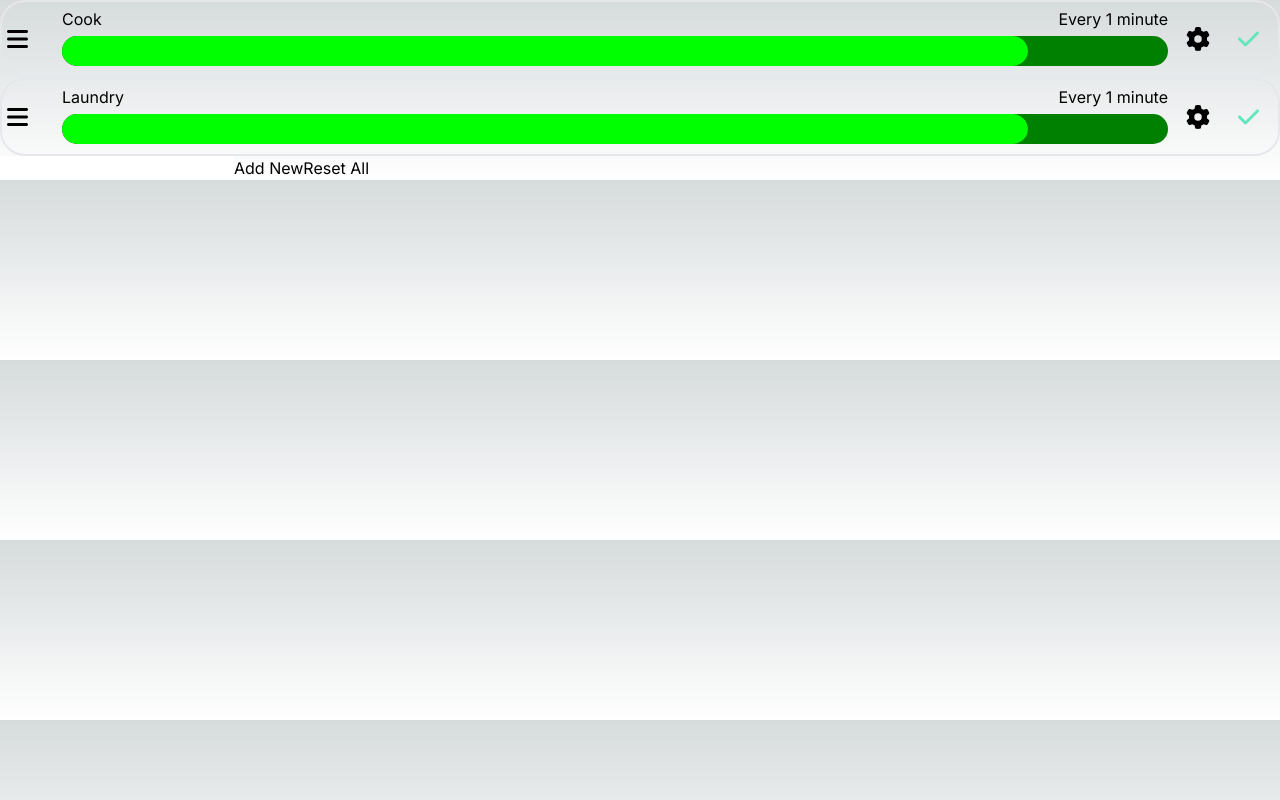
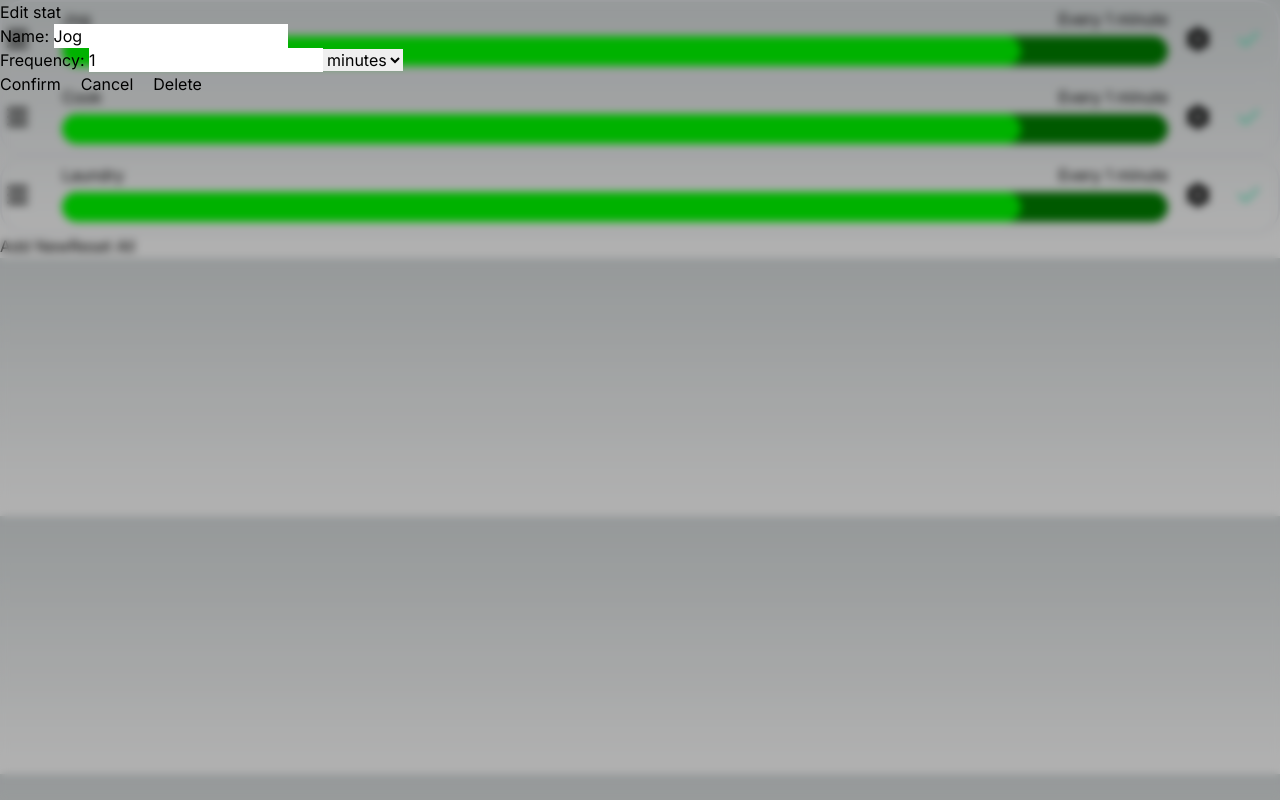
Before and after one commit to Nin1/stat-bars, a Next.js app: page / in a window 1280 px wide. Both pictures are taken after a click on the button 1198 px from the left and 39 px from the top of the page. Built offline with nearby package versions, Linux system fonts and the light colour scheme.

Commit message:
Add new and Edit modals

```diff
--- a/app/components/progress-bar.tsx
+++ b/app/components/progress-bar.tsx
@@ -70,6 +70,7 @@ function MsToTimeString(ms: number): string {
 export default function ProgressBar(progress: ProgressData) {
     const [t, setT] = useState(0);
     const [overflow, setOverflow] = useState(0);
+
     function RefreshProgress() {
         let currentDate = new Date();
 
@@ -88,10 +89,9 @@ export default function ProgressBar(progress: ProgressData) {
 
     // Update bar every 1000ms
     useEffect(() => {
-        RefreshProgress();
         const interval = setInterval(RefreshProgress, 1000);
         return () => { clearInterval(interval); }
-    });
+    }, [t, overflow]);
 
     function GetOverlayText() {
         if (overflow > 0) {
--- /dev/null
+++ b/app/components/stat-edit-modal.tsx
@@ -0,0 +1,63 @@
+import { useState } from "react";
+import { Frequency, NeedConfig, NeedConfigDef } from "../definitions";
+
+
+type StatEditProps = {
+    config: NeedConfig | null,
+    title: string,
+    onConfirm: (oldConfig: NeedConfig | null, configDef: NeedConfigDef) => void,
+    onDelete: (config: NeedConfig) => void,
+    onCancel: Function
+}
+
+export default function StatEditModal(props: StatEditProps) {
+    const defaultName = props.config != null ? props.config.name : "";
+    const defaultFreqAmount = props.config != null ? props.config.frequency.amount : 7;
+    const defaultFreqUnit = props.config != null ? props.config.frequency.unit : "day";
+
+    let [name, setName] = useState(defaultName);
+    let [freqAmount, setFreqAmount] = useState(defaultFreqAmount);
+    let [freqUnit, setFreqUnit] = useState(defaultFreqUnit);
+
+    function HandleNameFieldChange(event: { target: { value: SetStateAction<string>; }; }) {
+        setName(event.target.value);
+    }
+
+    function HandleFreqAmountFieldChange(event: { target: { value: SetStateAction<string>; }; }) {
+        setFreqAmount(event.target.value);
+    }
+
+    function HandleFreqUnitFieldChange(event: { target: { value: SetStateAction<string>; }; }) {
+        setFreqUnit(event.target.value);
+    }
+
+    function OnConfirm() {
+        const freq : Frequency = { unit: freqUnit, amount: freqAmount};
+        const newConfig : NeedConfigDef = { name: name, frequency: freq };
+        props.onConfirm(props.config, newConfig);
+    }
+
+    return (
+        <div className="fixed inset-0 bg-black bg-opacity-30 backdrop-blur-sm">
+            <h1>{props.title}</h1>
+            <form>
+                <label htmlFor="name">Name: </label>
+                <input type="text" id="name" value={name} onChange={HandleNameFieldChange}/><br/>
+                <label htmlFor="freqAmount">Frequency: </label>
+                <input type="text" id="freqAmount" name="freqAmount" value={freqAmount} onChange = {HandleFreqAmountFieldChange}/>
+                <select id="units" name="units" value={freqUnit} onChange={HandleFreqUnitFieldChange}>
+                    <option value="minute">minutes</option>
+                    <option value="hour">hours</option>
+                    <option value="day">days</option>
+                    <option value="week">weeks</option>
+                    <option value="month">months</option>
+                </select>
+            </form>
+            <div className="flex flex-row gap-5">
+                <button onClick={() => OnConfirm()}>Confirm</button>
+                <button onClick={() => props.onCancel()}>Cancel</button>
+                {props.config != null && <button onClick={() => props.onDelete(props.config!)}>Delete</button>}
+            </div>
+        </div>
+    );
+}
--- a/app/components/stat-list.tsx
+++ b/app/components/stat-list.tsx
@@ -5,7 +5,7 @@ import { useOptimistic } from "react";
 
 type StatListProps = {
     configs: NeedConfig[],
-    onDelete: Function,
+    onEdit: (config : NeedConfig) => void,
     onReorder: OnDragEndResponder
 }
 
@@ -30,7 +30,7 @@ export default function StatList(props: StatListProps) {
                                         <li ref={provider.innerRef} {...provider.draggableProps}>
                                             <StatPanel
                                                 config={config}
-                                                onDelete={props.onDelete}
+                                                onEdit={props.onEdit}
                                                 dragHandleProps={provider.dragHandleProps}
                                                 />
                                         </li>
--- a/app/components/stat-panel.tsx
+++ b/app/components/stat-panel.tsx
@@ -40,7 +40,7 @@ function LoadEntries(id: string): Date[] {
 
 type StatPanelProps = {
     config: NeedConfig,
-    onDelete: Function,
+    onEdit: (config : NeedConfig) => void,
     dragHandleProps: DraggableProvidedDragHandleProps | null
 }
 
@@ -86,7 +86,7 @@ export default function StatPanel(props: StatPanelProps) {
                 </div>
                 <ProgressBar {...progressData}/>
             </div>
-            <button className="stat-panel-button" type="button" onClick={() => props.onDelete(props.config)}>
+            <button className="stat-panel-button" type="button" onClick={() => props.onEdit(props.config)}>
                 <FontAwesomeIcon icon={faGear} size="xl"/>
             </button>
             <button className="stat-panel-button" type="button" onClick={OnDone}>
--- a/app/definitions.ts
+++ b/app/definitions.ts
@@ -18,6 +18,11 @@ export type NeedConfig = {
     frequency: Frequency;
 }
 
+export type NeedConfigDef = {
+    name: string;
+    frequency: Frequency;
+}
+
 export type Frequency = {
     amount: number;
     unit: "minute" | "hour" | "day" | "week" | "month";
--- a/app/page.tsx
+++ b/app/page.tsx
@@ -1,11 +1,12 @@
 'use client'
 
 import Image from "next/image";
-import { Frequency, NeedConfig, NeedData } from "./definitions";
+import { Frequency, NeedConfig, NeedConfigDef, NeedData } from "./definitions";
 import StatPanel from "./components/stat-panel";
 import { SetStateAction, useEffect, useState } from "react";
 import { v4 as uuidv4 } from "uuid";
 import StatList from "./components/stat-list";
+import StatEditModal from "./components/stat-edit-modal";
 
 function CONFIG_KEY(id: string): string { return id + ".config"; }
 function ENTRIES_KEY(id: string): string { return id + ".entries"; }
@@ -37,7 +38,9 @@ export default function StatsRoot() {
   let needIDs: string[] = LoadNeedIDs();
 
   let [configs, setNeedData] = useState<NeedConfig[]>(LoadConfigs());
-  let [newName, setNewName] = useState("");
+
+  let [isEditing, setIsEditing] = useState(false);
+  let [editingConfig, setEditingConfig] = useState<NeedConfig | null>(null);
 
   // Loads all data for all needs currently present in 'needIDs'
   function LoadConfigs() {
@@ -65,16 +68,57 @@ export default function StatsRoot() {
     setNeedData(LoadConfigs());
   }
 
-  // Given a new config, add it to the data
-  function AddNewConfig() {
-    const config: NeedConfig = GetDefaultConfig(newName);
+  // Given a new config, add it to the data and refresh
+  function AddNewConfig(newConfig: NeedConfigDef) {
+    if (newConfig.name.length <= 0 || needIDs.includes(newConfig.name)) {
+      // Error: name is invalid
+      return;
+    }
+    let config: NeedConfig = { uuid: uuidv4(), name: newConfig.name, frequency: newConfig.frequency };
     needIDs.push(config.name);
     localStorage.setItem("needIDs", JSON.stringify(needIDs));
     localStorage.setItem(CONFIG_KEY(config.name), JSON.stringify(config));
     const initialEntries: Date[] = [ new Date() ];
     localStorage.setItem(ENTRIES_KEY(config.name), JSON.stringify(initialEntries));
     Reload();
-    setNewName('');
+  }
+
+  // Sets the new config in the list.
+  // If oldConfig is not null, the new config will overwrite it.
+  // Otherwise, the new config will be added as a new entry in the list.
+  function SetConfig(oldConfig: NeedConfig | null, newConfig: NeedConfigDef) {
+    if (oldConfig == null) {
+      AddNewConfig(newConfig);
+    }
+    else {
+      // Find the old config just to make sure we have the latest one
+      const sourceIndex = configs.findIndex((config) => config.uuid === oldConfig.uuid);
+      if (sourceIndex != -1) {
+        const newIdList = [...needIDs];
+        const newConfigs = [...configs];
+
+        // Rename the stored data
+        const oldName = configs[sourceIndex].name;
+        const entriesData = localStorage.getItem(ENTRIES_KEY(oldName));
+        if (entriesData != null) localStorage.setItem(ENTRIES_KEY(newConfig.name), entriesData);
+        localStorage.removeItem(CONFIG_KEY(oldName));
+        localStorage.removeItem(ENTRIES_KEY(oldName));
+
+        // Update the ID
+        newIdList[sourceIndex] = newConfig.name;
+        needIDs = newIdList;
+        localStorage.setItem("needIDs", JSON.stringify(needIDs));
+
+        // Update the config
+        newConfigs[sourceIndex].name = newConfig.name;
+        newConfigs[sourceIndex].frequency = newConfig.frequency;
+        setNeedData(newConfigs);
+      }
+      else {
+        // Error
+      }
+    }
+    setIsEditing(false);
   }
 
   // Deletes the given need from the list
@@ -84,14 +128,17 @@ export default function StatsRoot() {
     needIDs = needIDs.filter(value => value !== config.name);
     localStorage.setItem("needIDs", JSON.stringify(needIDs));
     Reload();
+    setIsEditing(false);
   }
 
-  function HandleNewNameField(event: { target: { value: SetStateAction<string>; }; }) {
-    setNewName(event.target.value);
+  function OpenEditModal(config: NeedConfig) {
+    setEditingConfig(config);
+    setIsEditing(true);
   }
 
-  function NameIsValid(): boolean {
-    return newName.length > 0 && !needIDs.includes(newName);
+  function OpenAddNewModal() {
+    setEditingConfig(null);
+    setIsEditing(true);
   }
 
   const HandleReorder = async (result: any) => {
@@ -131,10 +178,15 @@ export default function StatsRoot() {
 
   return (
     <main>
-      <StatList configs={configs} onDelete={DeleteConfig} onReorder={HandleReorder}/>
-      <input type="text" value={newName} onChange={HandleNewNameField}/>
-      <button type="button" onClick={AddNewConfig} disabled={!NameIsValid()}>Add New</button>
+      <StatList configs={configs} onEdit={OpenEditModal} onReorder={HandleReorder}/>
+      <button type="button" onClick={OpenAddNewModal}>Add New</button>
       <button type="button" onClick={ResetAllData}>Reset All</button>
+      {isEditing && <StatEditModal
+        title={editingConfig == null ? "Add new stat" : "Edit stat"}
+        config={editingConfig}
+        onConfirm={SetConfig}
+        onDelete={DeleteConfig}
+        onCancel={() => setIsEditing(false)}/>}
     </main>
   );
 }
```
